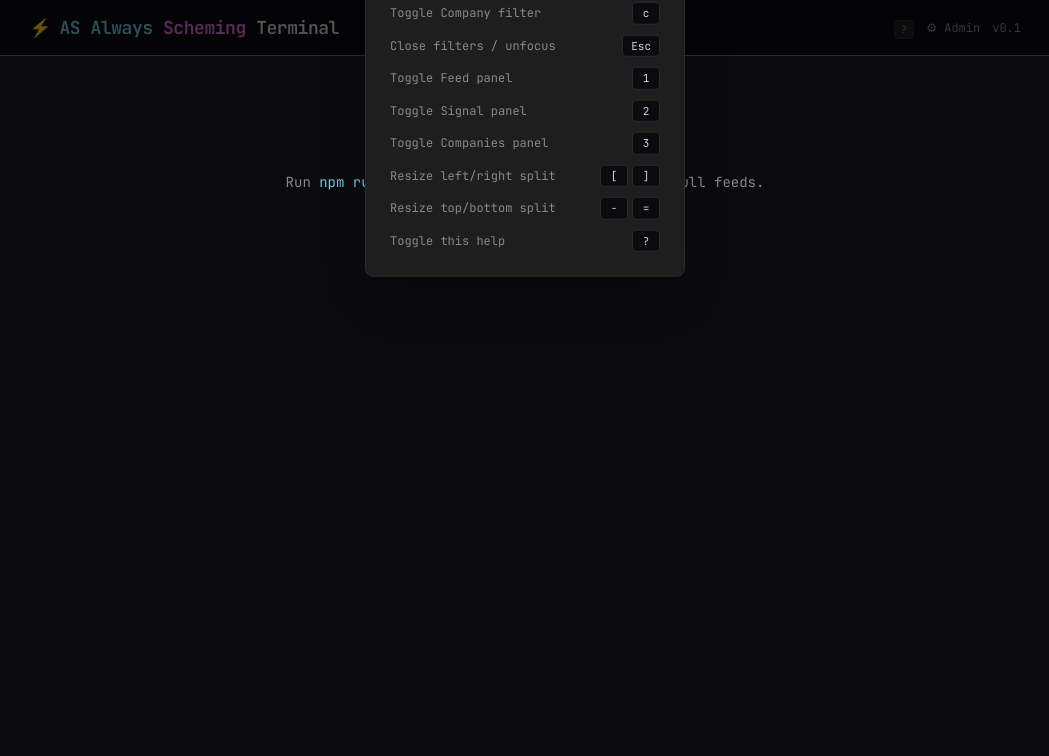
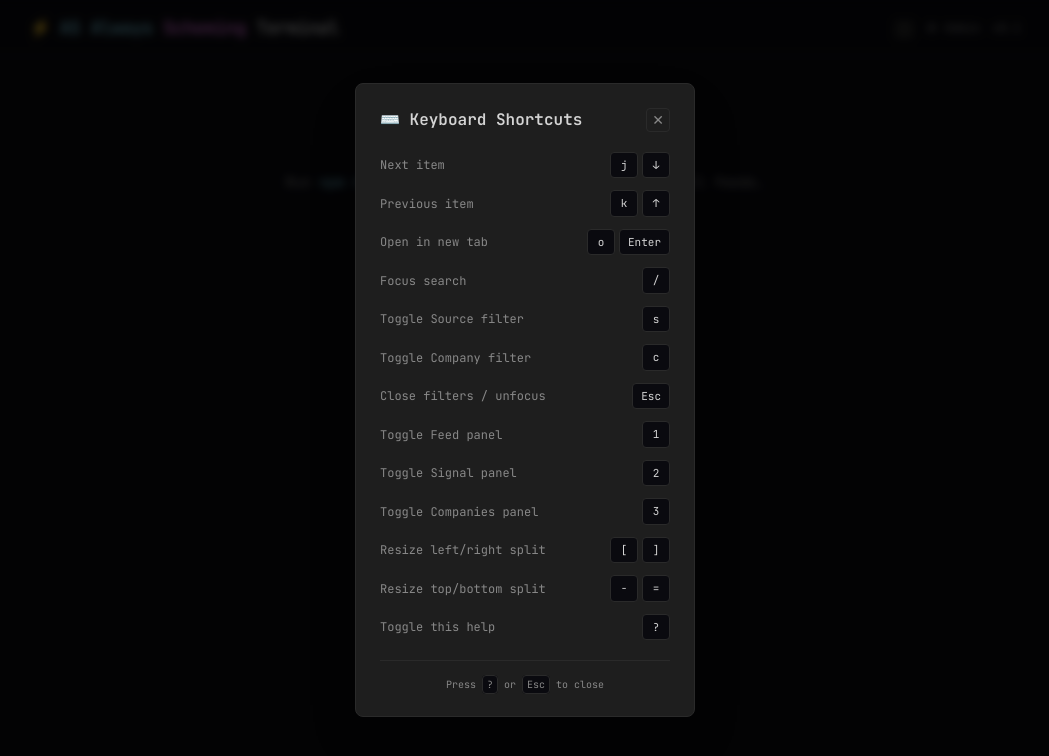
Before and after one commit to WALTAHHH/Always-Scheming-Terminal, a Next.js app: page / in a window 1280 px wide. Both pictures are taken after a click on the button "Keyboard shortcuts (?)". Shown: the top 756 px of the page, without its empty margins (115-1164 px from the left). Built offline with nearby package versions, Linux system fonts and the light colour scheme; no server answers.

Commit message:
fix: center shortcuts modal using portal
- Use createPortal to render modal at document.body
- Properly centered with flexbox
- Backdrop blur effect
- Better spacing and styling

```diff
--- a/src/components/ShortcutsHelp.tsx
+++ b/src/components/ShortcutsHelp.tsx
@@ -1,6 +1,7 @@
 "use client";
 
 import { useState, useEffect } from "react";
+import { createPortal } from "react-dom";
 
 const SHORTCUTS = [
   { keys: ["j", "↓"], desc: "Next item" },
@@ -20,6 +21,11 @@ const SHORTCUTS = [
 
 export function ShortcutsHelp() {
   const [open, setOpen] = useState(false);
+  const [mounted, setMounted] = useState(false);
+
+  useEffect(() => {
+    setMounted(true);
+  }, []);
 
   useEffect(() => {
     function handleKey(e: KeyboardEvent) {
@@ -38,9 +44,59 @@ export function ShortcutsHelp() {
     return () => document.removeEventListener("keydown", handleKey);
   }, [open]);
 
+  const modal = open && mounted ? (
+    <div className="fixed inset-0 z-[9999] flex items-center justify-center">
+      {/* Backdrop */}
+      <div
+        className="absolute inset-0 bg-black/70 backdrop-blur-sm"
+        onClick={() => setOpen(false)}
+      />
+
+      {/* Modal content */}
+      <div className="relative bg-ast-surface border border-ast-border rounded-lg shadow-2xl p-6 w-[340px] max-h-[80vh] overflow-y-auto">
+        <div className="flex items-center justify-between mb-5">
+          <h2 className="text-ast-text font-semibold text-base">
+            ⌨️ Keyboard Shortcuts
+          </h2>
+          <button
+            onClick={() => setOpen(false)}
+            className="w-6 h-6 rounded border border-ast-border text-ast-muted hover:text-ast-text flex items-center justify-center text-sm"
+          >
+            ✕
+          </button>
+        </div>
+        <div className="space-y-3">
+          {SHORTCUTS.map((s) => (
+            <div
+              key={s.desc}
+              className="flex items-center justify-between gap-4"
+            >
+              <span className="text-ast-muted text-xs">{s.desc}</span>
+              <div className="flex gap-1 flex-shrink-0">
+                {s.keys.map((key) => (
+                  <kbd
+                    key={key}
+                    className="px-2 py-1 bg-ast-bg border border-ast-border rounded text-[11px] text-ast-text font-mono min-w-[28px] text-center"
+                  >
+                    {key}
+                  </kbd>
+                ))}
+              </div>
+            </div>
+          ))}
+        </div>
+        <div className="mt-5 pt-4 border-t border-ast-border">
+          <p className="text-ast-muted text-[10px] text-center">
+            Press <kbd className="px-1 py-0.5 bg-ast-bg border border-ast-border rounded text-[10px]">?</kbd> or <kbd className="px-1 py-0.5 bg-ast-bg border border-ast-border rounded text-[10px]">Esc</kbd> to close
+          </p>
+        </div>
+      </div>
+    </div>
+  ) : null;
+
   return (
     <>
-      {/* Small hint in the header area */}
+      {/* Trigger button */}
       <button
         onClick={() => setOpen((prev) => !prev)}
         className="text-ast-muted hover:text-ast-text text-xs transition-colors"
@@ -49,48 +105,8 @@ export function ShortcutsHelp() {
         <kbd className="px-1.5 py-0.5 bg-ast-surface border border-ast-border rounded text-[10px]">?</kbd>
       </button>
 
-      {/* Modal overlay */}
-      {open && (
-        <>
-          <div
-            className="fixed inset-0 bg-black/60 z-[60]"
-            onClick={() => setOpen(false)}
-          />
-          <div className="fixed top-1/2 left-1/2 -translate-x-1/2 -translate-y-1/2 z-[70] bg-ast-surface border border-ast-border rounded-lg shadow-2xl p-6 w-[320px]">
-            <div className="flex items-center justify-between mb-4">
-              <h2 className="text-ast-text font-semibold text-sm">
-                Keyboard Shortcuts
-              </h2>
-              <button
-                onClick={() => setOpen(false)}
-                className="text-ast-muted hover:text-ast-text text-xs"
-              >
-                ✕
-              </button>
-            </div>
-            <div className="space-y-2.5">
-              {SHORTCUTS.map((s) => (
-                <div
-                  key={s.desc}
-                  className="flex items-center justify-between"
-                >
-                  <span className="text-ast-muted text-xs">{s.desc}</span>
-                  <div className="flex gap-1">
-                    {s.keys.map((key) => (
-                      <kbd
-                        key={key}
-                        className="px-2 py-0.5 bg-ast-bg border border-ast-border rounded text-[11px] text-ast-text font-mono min-w-[28px] text-center"
-                      >
-                        {key}
-                      </kbd>
-                    ))}
-                  </div>
-                </div>
-              ))}
-            </div>
-          </div>
-        </>
-      )}
+      {/* Portal the modal to body */}
+      {mounted && modal && createPortal(modal, document.body)}
     </>
   );
 }
```
